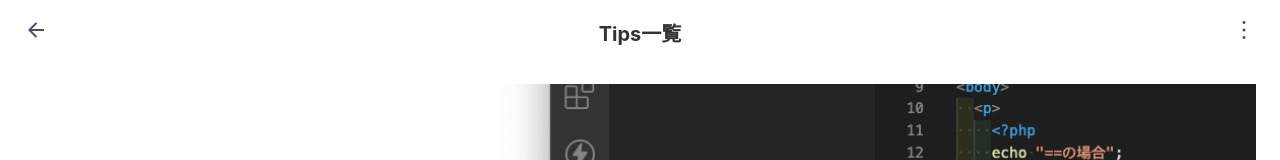
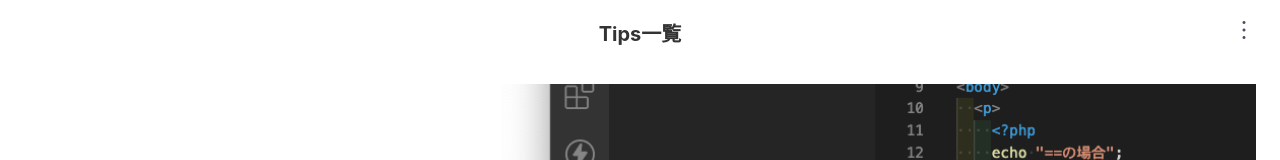
Before and after one commit to ttcksf/code-tips-app, a React (Create React App) app: page /tipslist in a window 1280 px wide. Shown: the top 160 px of the page. Built offline with nearby package versions, Linux system fonts and the light colour scheme.

Commit message:
revision HeaderMenuBack.js

```diff
--- a/src/components/common/atoms/HeaderMenuBack.js
+++ b/src/components/common/atoms/HeaderMenuBack.js
@@ -1,15 +1,21 @@
 import React from "react";
 import BackImg from "../../../images/back-arrow.png";
-import { useNavigate } from "react-router-dom";
+import { useLocation, useNavigate } from "react-router-dom";
 
 const HeaderMenuBack = () => {
   const navigate = useNavigate();
+  const location = useLocation();
+  console.log("location: ", location);
 
   return (
     <>
-      <div className="back-menu-img" onClick={() => navigate(-1)}>
-        <img src={BackImg} alt="back" />
-      </div>
+      {location.pathname === "/tipslist" ? (
+        <div className="back-menu-img"></div>
+      ) : (
+        <div className="back-menu-img" onClick={() => navigate(-1)}>
+          <img src={BackImg} alt="back" />
+        </div>
+      )}
     </>
   );
 };
--- a/src/components/common/molecules/HeaderMenu.js
+++ b/src/components/common/molecules/HeaderMenu.js
@@ -3,8 +3,11 @@ import { useDispatch, useSelector } from "react-redux";
 import MenuImg from "../../../images/dots.png";
 import { menuOpen, menuClose } from "../../../features/menuSlice";
 import ModalMenu from "./ModalMenu";
+import { useLocation } from "react-router-dom";
 
 const HeaderMenu = ({ headerTitle }) => {
+  const location = useLocation();
+  console.log("location: ", location);
   const dispatch = useDispatch();
   const { menuToggle } = useSelector((state) => state.menu);
 
```
